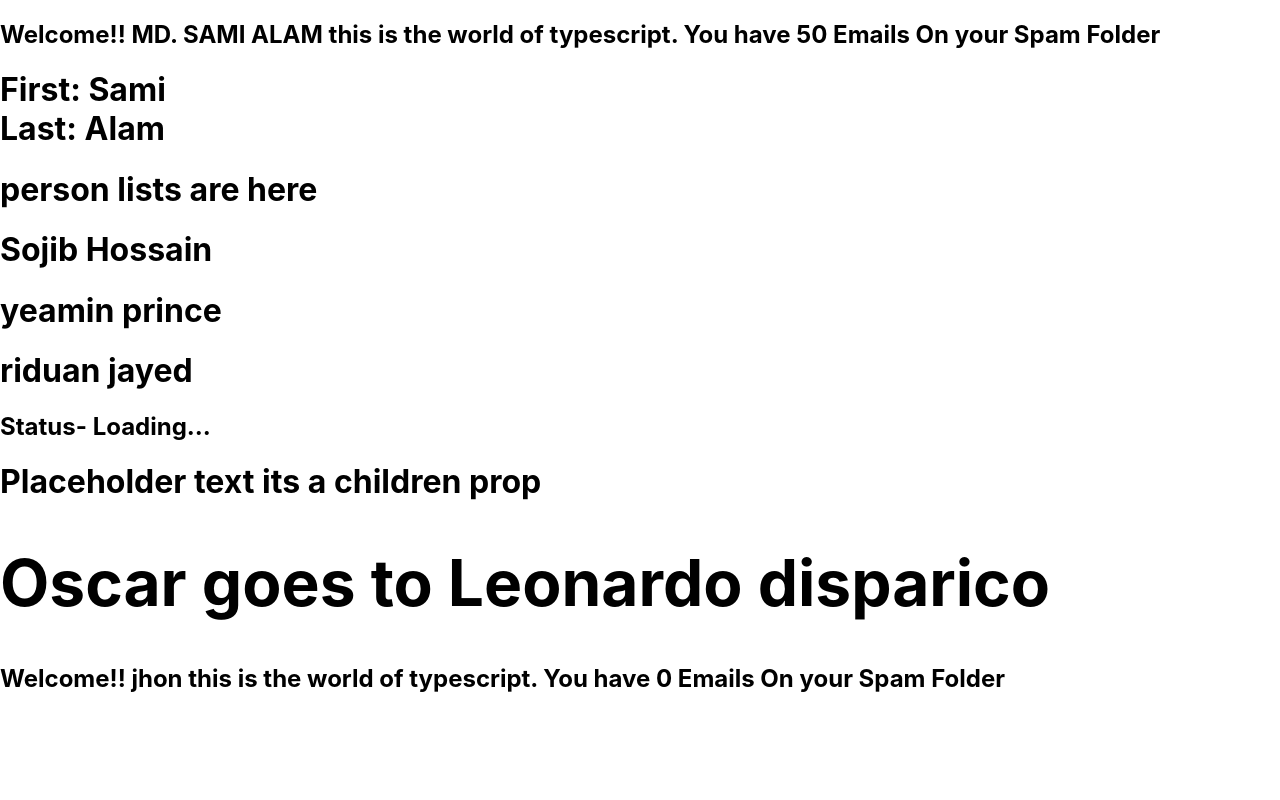
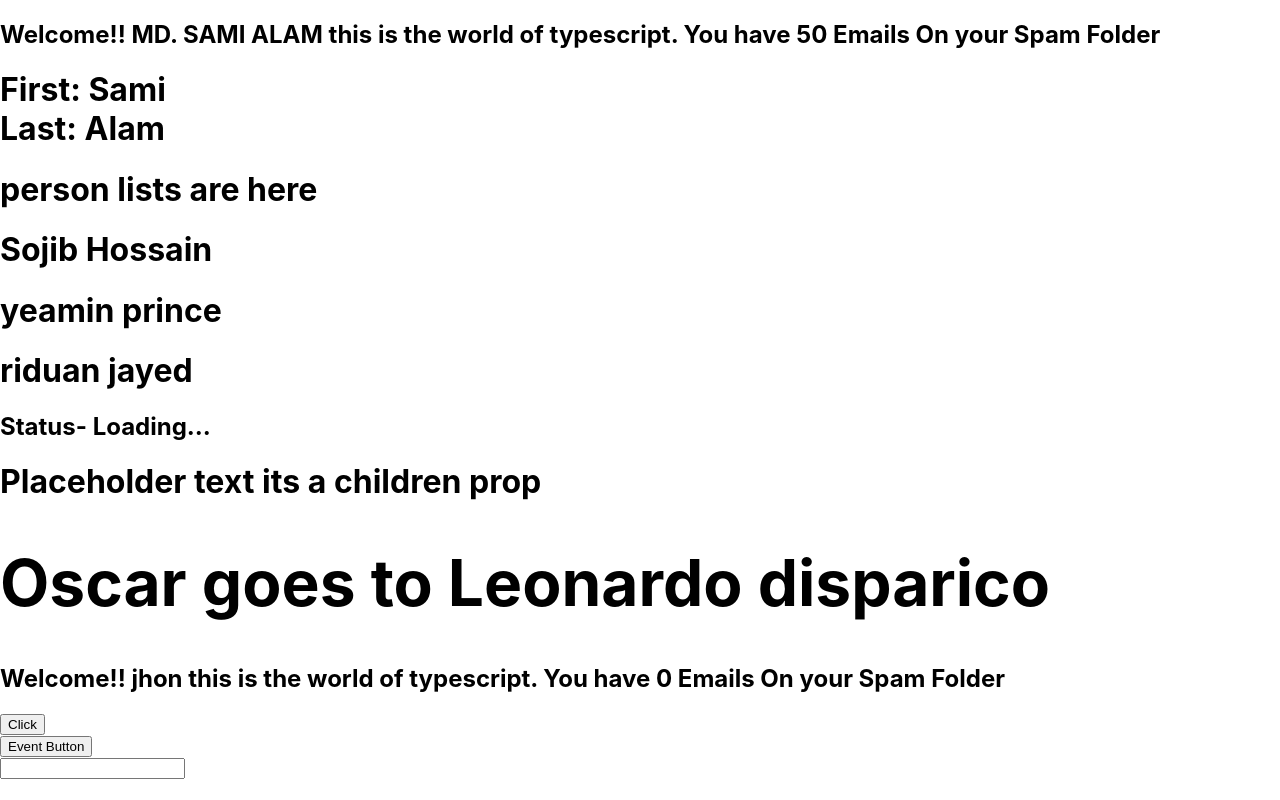
Before and after one commit to sami5671/Learn-TypeScript, a React (Create React App) app in the folder React TypeScript/react-typescript-demo/: page / in a window 1280 px wide. Built offline with nearby package versions, Linux system fonts and the light colour scheme.

Commit message:
handle event prop

```diff
--- a/React TypeScript/react-typescript-demo/src/App.tsx
+++ b/React TypeScript/react-typescript-demo/src/App.tsx
@@ -1,5 +1,8 @@
+import Button from "./Components/Button";
+import EventButton from "./Components/EventButton";
 import Greet from "./Components/Greet";
 import Heading from "./Components/Heading";
+import Input from "./Components/Input";
 import Oscar from "./Components/Oscar";
 import Person from "./Components/Person";
 import PersonList from "./Components/PersonList";
@@ -37,7 +40,18 @@ function App() {
       <Oscar>
         <Heading>Oscar goes to Leonardo disparico</Heading>
       </Oscar>
+
+      {/* optional props */}
       <Greet name="jhon" isLoggedIn={true}></Greet>
+      {/* Event Props */}
+      <Button handleClick={() => console.log("Button has clicked")}></Button>
+      {/* Event props send  */}
+      <EventButton
+        handleClick={(event, id) =>
+          console.log("Event Button has clicked", event, id)
+        }
+      ></EventButton>
+      <Input value="" handleChange={(event) => console.log(event)}></Input>
     </div>
   );
 }
--- /dev/null
+++ b/React TypeScript/react-typescript-demo/src/Components/Button.tsx
@@ -0,0 +1,13 @@
+type ButtonProps = {
+  handleClick: () => void;
+};
+
+const Button = (props: ButtonProps) => {
+  return (
+    <div>
+      <button onClick={props.handleClick}>Click</button>
+    </div>
+  );
+};
+
+export default Button;
--- /dev/null
+++ b/React TypeScript/react-typescript-demo/src/Components/EventButton.tsx
@@ -0,0 +1,16 @@
+// click event as an component prop
+type EventButtonProps = {
+  handleClick: (event: React.MouseEvent<HTMLButtonElement>, id: number) => void;
+};
+
+const EventButton = (props: EventButtonProps) => {
+  return (
+    <div>
+      <button onClick={(event) => props.handleClick(event, 90)}>
+        Event Button
+      </button>
+    </div>
+  );
+};
+
+export default EventButton;
--- /dev/null
+++ b/React TypeScript/react-typescript-demo/src/Components/Input.tsx
@@ -0,0 +1,19 @@
+type InputProps = {
+  value: string;
+  handleChange: (event: React.ChangeEvent<HTMLInputElement>) => void;
+};
+
+const Input = (props: InputProps) => {
+  // ====================define the handler within the component=============================================
+  //   const handleInputChange = (event: React.ChangeEvent<HTMLInputElement>) => {
+  //     console.log(event);
+  //   };
+
+  return (
+    <div>
+      <input type="text" value={props.value} onChange={props.handleChange} />
+    </div>
+  );
+};
+
+export default Input;
```
